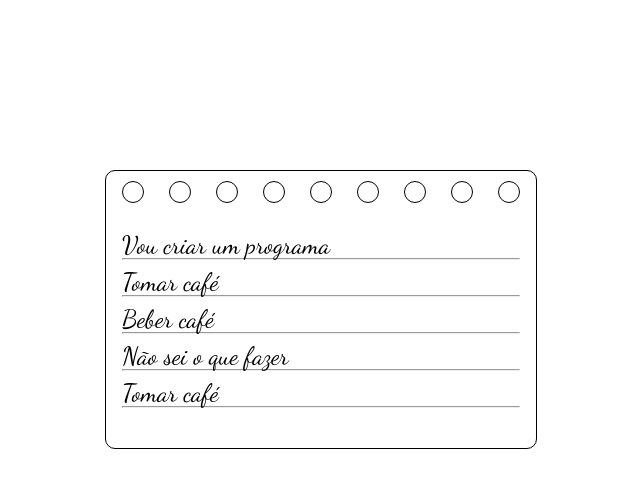
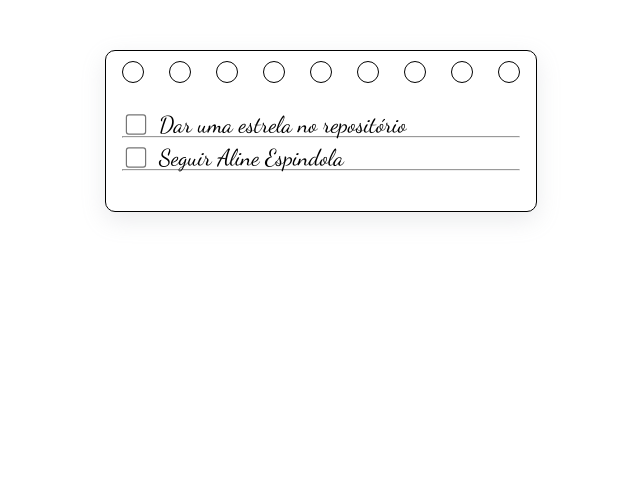
Before and after one commit to AlineEspindola/notepad, a React (Create React App) app: page / in a window 1280 px wide. Shown: the top 488 px of the page, without its empty margins (319-959 px from the left). Built offline with nearby package versions, Linux system fonts and the light colour scheme.

Commit message:
style: Adiciona sombra e checkbox

```diff
--- a/src/App.css
+++ b/src/App.css
@@ -2,5 +2,4 @@
   display: flex;
   justify-content: center;
   width: 100%;
-  margin-top: 170px;
 }
--- a/src/Notepad/Notepad.css
+++ b/src/Notepad/Notepad.css
@@ -6,6 +6,8 @@
   border-radius: 10px;
   width: 400px;
   padding: 10px 15px 40px 15px;
+  margin-top: 50px;
+  box-shadow: rgba(149, 157, 165, 0.2) 0px 8px 24px;
 }
 
 .sheet__holes {
@@ -24,12 +26,30 @@
   display: flex;
   flex-direction: column;
   margin-top: 30px;
-  gap: 10px
+  gap: 8px
+}
+
+.line__text {
+  display: flex;
+  gap: 10px;
+}
+
+/* Várias adições no checkbox para ajeitar o tamanho dele em diferntes navegadores */
+.line__text input[type = 'checkbox'] {
+  accent-color: black;
+  width: 20px;
+  -ms-transform: scale(1.2);
+  -moz-transform: scale(1.2);
+  -webkit-transform: scale(1.2);
+  -o-transform: scale(1.2);
+  transform: scale(1.2);
+  cursor: pointer;
 }
 
 .line p {
-  font-size: 25px;
+  font-size: 23px;
   font-family: "Dancing Script", cursive;
+  max-width: 600px;
 }
 
 .line hr {
--- a/src/Notepad/index.js
+++ b/src/Notepad/index.js
@@ -18,23 +18,17 @@ function Notepad() {
         </div>
         <div className='sheet__lines'>
           <div className='line'>
-            <p>Vou criar um programa</p>
+            <div className='line__text'>
+              <input type="checkbox"></input>
+              <p>Dar uma estrela no repositório</p>
+            </div>
             <hr></hr>
           </div>
           <div className='line'>
-            <p>Tomar café</p>
-            <hr></hr>
-          </div>
-          <div className='line'>
-            <p>Beber café</p>
-            <hr></hr>
-          </div>
-          <div className='line'>
-            <p>Não sei o que fazer</p>
-            <hr></hr>
-          </div>
-          <div className='line'>
-            <p>Tomar café</p>
+            <div className='line__text'>
+              <input type="checkbox"></input>
+              <p>Seguir Aline Espindola</p>
+            </div>
             <hr></hr>
           </div>
         </div>
```
